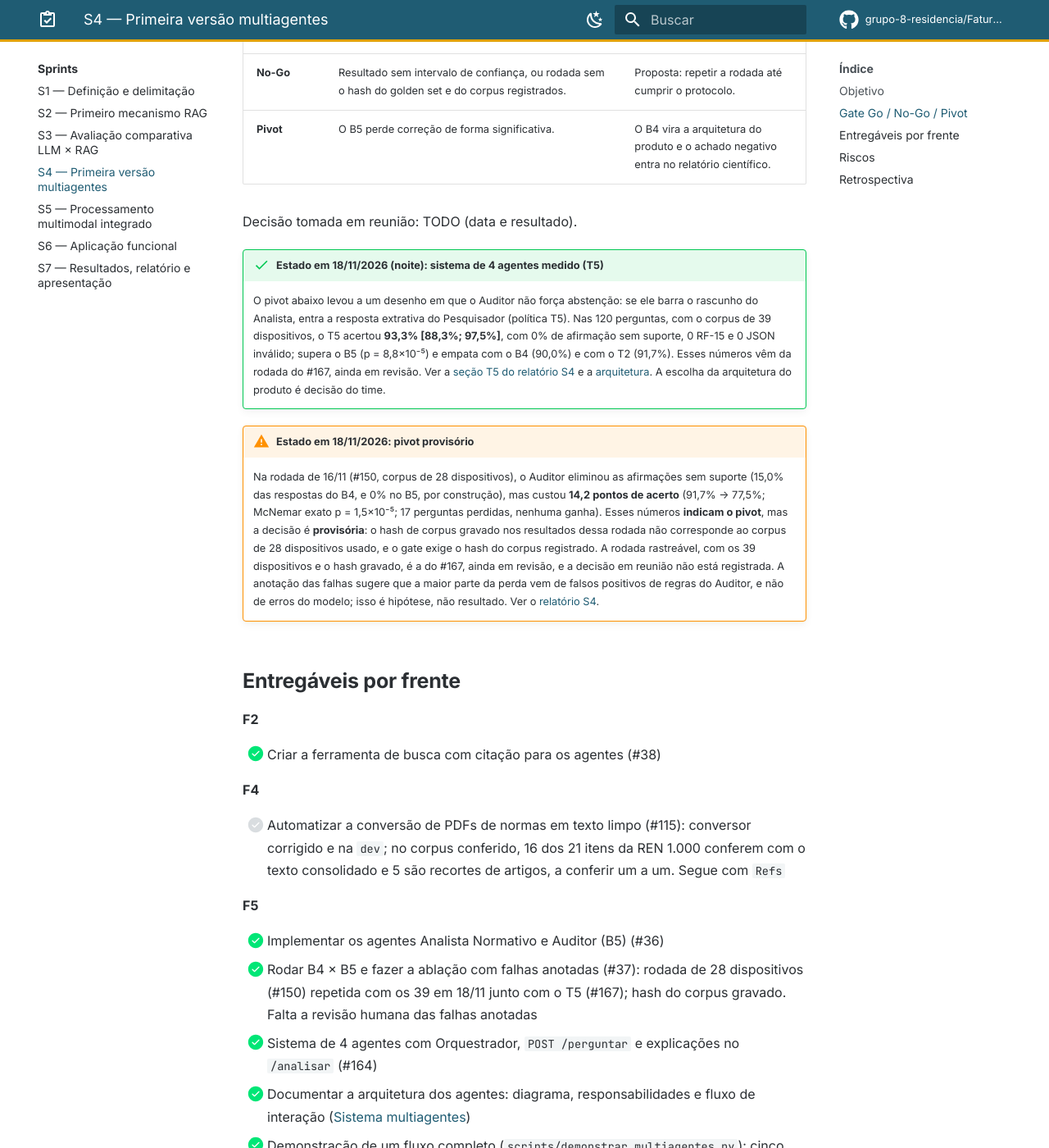
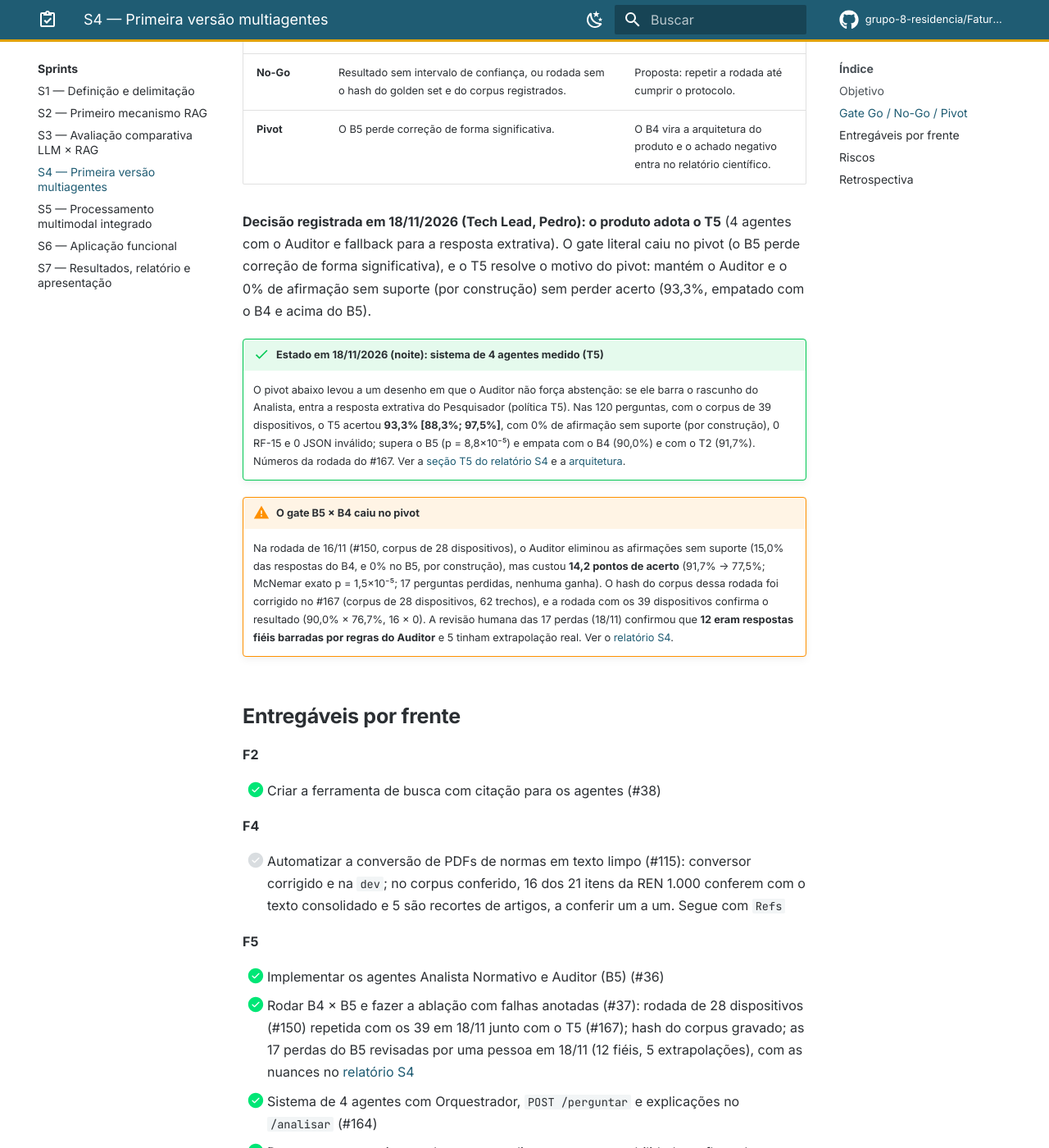
Before and after one commit to grupo-8-residencia/Fatura-Aberta, an MkDocs documentation site: the page built from docs/sprints/s4.md, in a window 1280 px wide and 1400 px high, scrolled down 876 px. Shown: the whole window at 82% size. Built offline with MkDocs 1.6.1 and Material for MkDocs 9.7.7, drawn with Linux system fonts in a browser that asks for light colours; plug-ins that fetch from the network failed and are left out; comment, search, counter and statistics services are not loaded; some of the changed text lies outside the part shown.

Commit message:
docs(sprints): decisão do gate (T5), revisão das falhas e retrospectiva da S4 (#37)
Registrado com o Pedro em 18/11/2026: o produto adota o T5; as 17 perdas do B5 foram revisadas
(12 fiéis, 5 extrapolações); retrospectiva preenchida. O 0% de "sem suporte" do B5 e do T5
aparece como por construção também na arquitetura. A página da S4 fica sem TODO.

Co-Authored-By: Claude Opus 5.5 <noreply@anthropic.com>

```diff
--- a/docs/sprints/s4.md
+++ b/docs/sprints/s4.md
@@ -20,19 +20,22 @@ Entregar a primeira versão multiagente do Fatura Aberta, com agentes especializ
 | **No-Go** | Resultado sem intervalo de confiança, ou rodada sem o hash do golden set e do corpus registrados. | Proposta: repetir a rodada até cumprir o protocolo. |
 | **Pivot** | O B5 perde correção de forma significativa. | O B4 vira a arquitetura do produto e o achado negativo entra no relatório científico. |
 
-Decisão tomada em reunião: TODO (data e resultado).
+**Decisão registrada em 18/11/2026 (Tech Lead, Pedro): o produto adota o T5** (4 agentes com o Auditor e
+fallback para a resposta extrativa). O gate literal caiu no pivot (o B5 perde correção de forma
+significativa), e o T5 resolve o motivo do pivot: mantém o Auditor e o 0% de afirmação sem suporte (por
+construção) sem perder acerto (93,3%, empatado com o B4 e acima do B5).
 
 !!! success "Estado em 18/11/2026 (noite): sistema de 4 agentes medido (T5)"
     O pivot abaixo levou a um desenho em que o Auditor não força abstenção: se ele barra o rascunho do
     Analista, entra a resposta extrativa do Pesquisador (política T5). Nas 120 perguntas, com o corpus de 39
-    dispositivos, o T5 acertou **93,3% [88,3%; 97,5%]**, com 0% de afirmação sem suporte, 0 RF-15 e 0 JSON
-    inválido; supera o B5 (p = 8,8×10⁻⁵) e empata com o B4 (90,0%) e com o T2 (91,7%). Esses números
-    vêm da rodada do #167, ainda em revisão. Ver a
+    dispositivos, o T5 acertou **93,3% [88,3%; 97,5%]**, com 0% de afirmação sem suporte (por construção),
+    0 RF-15 e 0 JSON inválido; supera o B5 (p = 8,8×10⁻⁵) e empata com o B4 (90,0%) e com o T2 (91,7%).
+    Números da rodada do #167. Ver a
     [seção T5 do relatório S4](../avaliacao/relatorio-s4.md#rodada-t5-sistema-multiagentes-corpus-de-39-dispositivos)
-    e a [arquitetura](../arquitetura/agentes.md). A escolha da arquitetura do produto é decisão do time.
+    e a [arquitetura](../arquitetura/agentes.md).
 
-!!! warning "Estado em 18/11/2026: pivot provisório"
-    Na rodada de 16/11 (#150, corpus de 28 dispositivos), o Auditor eliminou as afirmações sem suporte (15,0% das respostas do B4, e 0% no B5, por construção), mas custou **14,2 pontos de acerto** (91,7% → 77,5%; McNemar exato p = 1,5×10⁻⁵; 17 perguntas perdidas, nenhuma ganha). Esses números **indicam o pivot**, mas a decisão é **provisória**: o hash de corpus gravado nos resultados dessa rodada não corresponde ao corpus de 28 dispositivos usado, e o gate exige o hash do corpus registrado. A rodada rastreável, com os 39 dispositivos e o hash gravado, é a do #167, ainda em revisão, e a decisão em reunião não está registrada. A anotação das falhas sugere que a maior parte da perda vem de falsos positivos de regras do Auditor, e não de erros do modelo; isso é hipótese, não resultado. Ver o [relatório S4](../avaliacao/relatorio-s4.md).
+!!! warning "O gate B5 × B4 caiu no pivot"
+    Na rodada de 16/11 (#150, corpus de 28 dispositivos), o Auditor eliminou as afirmações sem suporte (15,0% das respostas do B4, e 0% no B5, por construção), mas custou **14,2 pontos de acerto** (91,7% → 77,5%; McNemar exato p = 1,5×10⁻⁵; 17 perguntas perdidas, nenhuma ganha). O hash do corpus dessa rodada foi corrigido no #167 (corpus de 28 dispositivos, 62 trechos), e a rodada com os 39 dispositivos confirma o resultado (90,0% × 76,7%, 16 × 0). A revisão humana das 17 perdas (18/11) confirmou que **12 eram respostas fiéis barradas por regras do Auditor** e 5 tinham extrapolação real. Ver o [relatório S4](../avaliacao/relatorio-s4.md).
 
 ## Entregáveis por frente
 
@@ -47,7 +50,7 @@ Decisão tomada em reunião: TODO (data e resultado).
 **F5**
 
 - [x] Implementar os agentes Analista Normativo e Auditor (B5) (#36)
-- [x] Rodar B4 × B5 e fazer a ablação com falhas anotadas (#37): rodada de 28 dispositivos (#150) repetida com os 39 em 18/11 junto com o T5 (#167); hash do corpus gravado. Falta a revisão humana das falhas anotadas
+- [x] Rodar B4 × B5 e fazer a ablação com falhas anotadas (#37): rodada de 28 dispositivos (#150) repetida com os 39 em 18/11 junto com o T5 (#167); hash do corpus gravado; as 17 perdas do B5 revisadas por uma pessoa em 18/11 (12 fiéis, 5 extrapolações), com as nuances no [relatório S4](../avaliacao/relatorio-s4.md#falhas-anotadas)
 - [x] Sistema de 4 agentes com Orquestrador, `POST /perguntar` e explicações no `/analisar` (#164)
 - [x] Documentar a arquitetura dos agentes: diagrama, responsabilidades e fluxo de interação ([Sistema multiagentes](../arquitetura/agentes.md))
 - [x] Demonstração de um fluxo completo (`scripts/demonstrar_multiagentes.py`): cinco cenários (pergunta, fallback, fora do corpus, antes da vigência e fatura com minuta), offline ou com o modelo local
@@ -58,17 +61,30 @@ Decisão tomada em reunião: TODO (data e resultado).
 
 ## Riscos
 
-- **Falsos positivos do Auditor:** nas 17 perdas do B5, os motivos técnicos se sobrepõem: 15 têm `sem_suporte` (que reúne a regra de números e a de cobertura de palavras), 3 delas junto com `linguagem_proibida` (o termo "devolução em dobro" é literal do art. 323, § 2º), e 2 têm `citacao_inventada`. A anotação preliminar, feita por agente, separa 12 respostas fiéis barradas por regra formal de 5 com extrapolação real ou ambígua; parte das barreiras vem da cobertura de palavras, não dos números (por exemplo, o GS-Q089, falso positivo de cobertura, e o GS-Q080, extrapolação leve). Qualquer correção das regras precisa ser validada fora do golden set.
-- **Corpus da rodada desatualizado:** a rodada com os 39 dispositivos e o hash gravado está no #167, ainda em revisão.
-- **Anotação das falhas feita por agente:** não há anotação humana das respostas, e o juiz LLM foi reprovado na calibração da S3 (κ = 0,03). O 0% do B5 vale por construção.
+- **Falsos positivos do Auditor:** nas 17 perdas do B5, os motivos técnicos se sobrepõem: 15 têm `sem_suporte` (que reúne a regra de números e a de cobertura de palavras), 3 delas junto com `linguagem_proibida` (o termo "devolução em dobro" é literal do art. 323, § 2º), e 2 têm `citacao_inventada`. A revisão humana (18/11) confirmou 12 respostas fiéis barradas por regra formal e 5 com extrapolação real ou ambígua; parte das barreiras vem da cobertura de palavras, não dos números (por exemplo, o GS-Q089, falso positivo de cobertura, e o GS-Q080, extrapolação leve). Qualquer correção das regras precisa ser validada fora do golden set.
+- **Revisão das falhas por um só avaliador:** as 17 perdas do B5 foram revisadas por uma pessoa, sem dupla anotação; as demais tabelas do relatório seguem com o rótulo do agente. O juiz LLM continua reprovado (κ = 0,164 nos 39 vereditos e −0,136 na metade retida, #162), e o 0% do B5 e do T5 vale por construção.
 - **Demonstração depende de modelo local:** o `gpt-oss:20b` exige o modelo baixado no Ollama. Sem ele, a demonstração roda com LLM simulado, o que mostra a colaboração entre os agentes e não a qualidade de um modelo.
 - **Latência com LLM local:** de 10 a 30 s por rascunho do Analista; a API tem limite de tempo e de concorrência e cai para o nível A se estourar.
 - **Conferência humana do corpus:** os itens candidatos convertidos entram no índice só depois de conferidos por pessoa. O PRODIST Módulo 8 e os 14 candidatos seguem em conferência.
 
 ## Retrospectiva
 
-Preencher no fim da sprint.
+Registrada em 18/11/2026.
 
-- **O que funcionou:** TODO (preencher com o time na retrospectiva)
-- **O que não funcionou:** TODO
-- **O que muda na próxima sprint:** TODO
+- **O que funcionou:**
+  - A arquitetura T5 (4 agentes), com rastreabilidade normativa e auditoria explícita de cada afirmação.
+  - O diagnóstico fino das perdas do B5 (#37), que separou extrapolação real de bloqueio só formal do
+    Auditor.
+  - O fluxo disciplinado de gates, issues e PRs em paralelo (um worktree por frente de trabalho).
+- **O que não funcionou:**
+  - O Auditor barrou respostas fiéis em 12 das 17 perdas do B5, por validação rígida de sufixos de trecho
+    (`::VI`, `::I`) e por disparos do RF-15 em termos literais da norma.
+  - O fechamento dependeu de várias rodadas seguidas de revisão e aprovação, e de sincronizar branches
+    atrasadas (`BEHIND`) e aprovações de code owner.
+- **O que muda na S5:**
+  - Ajustar o validador de citações do Auditor para aceitar o id do artigo-base quando os incisos estão no
+    mesmo trecho do corpus.
+  - Calibrar o RF-15 para distinguir a menção normativa abstrata (descrever um direito) do cálculo ou da
+    promessa de valor.
+  - Garantir na recuperação que regras compostas (ex.: notificação prévia no art. 360 + corte indevido no
+    art. 361) tragam os dois dispositivos para a evidência antes da auditoria.
```
Also changed, not shown: docs/arquitetura/agentes.md (+1 -1 lines).
